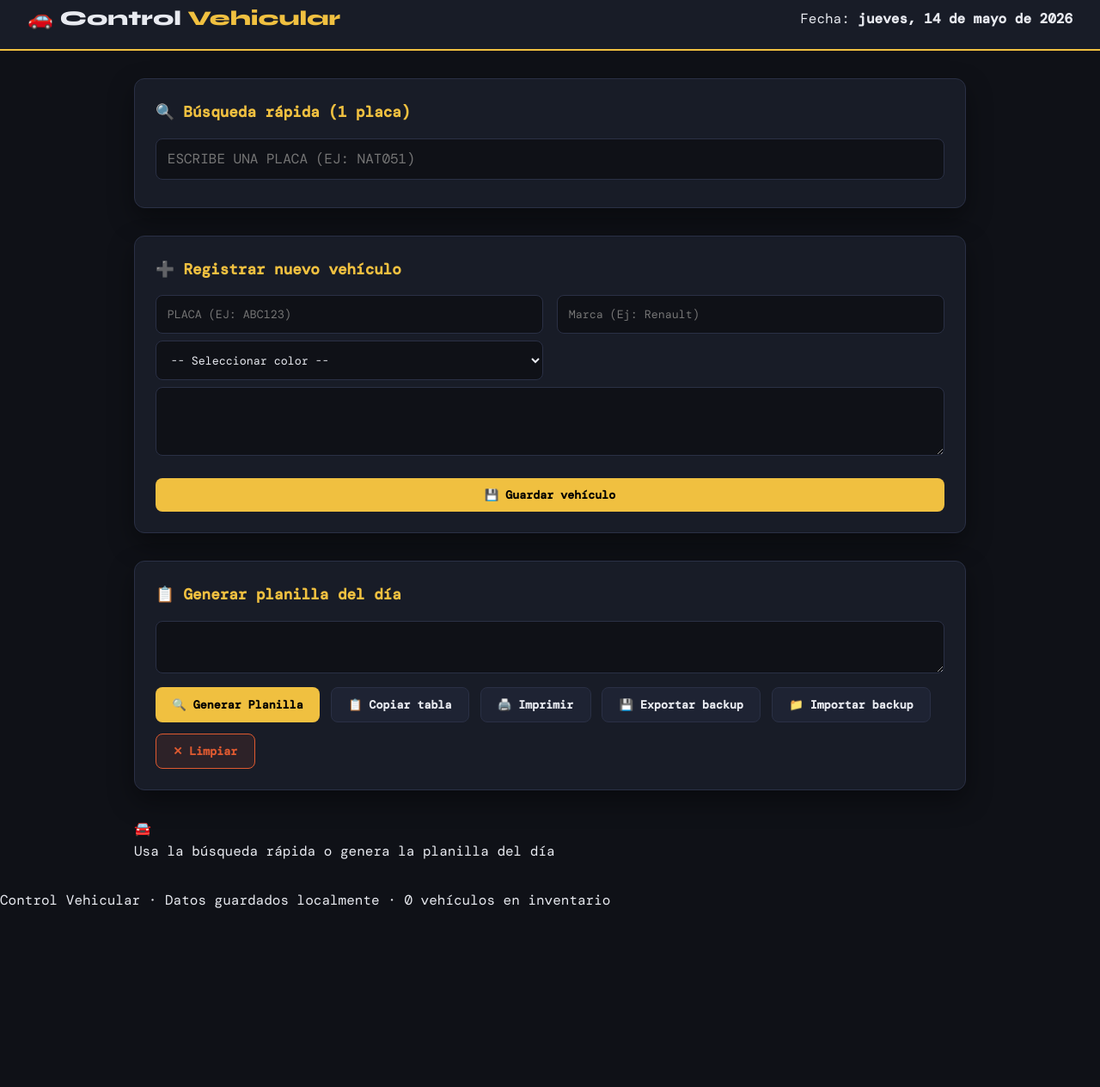
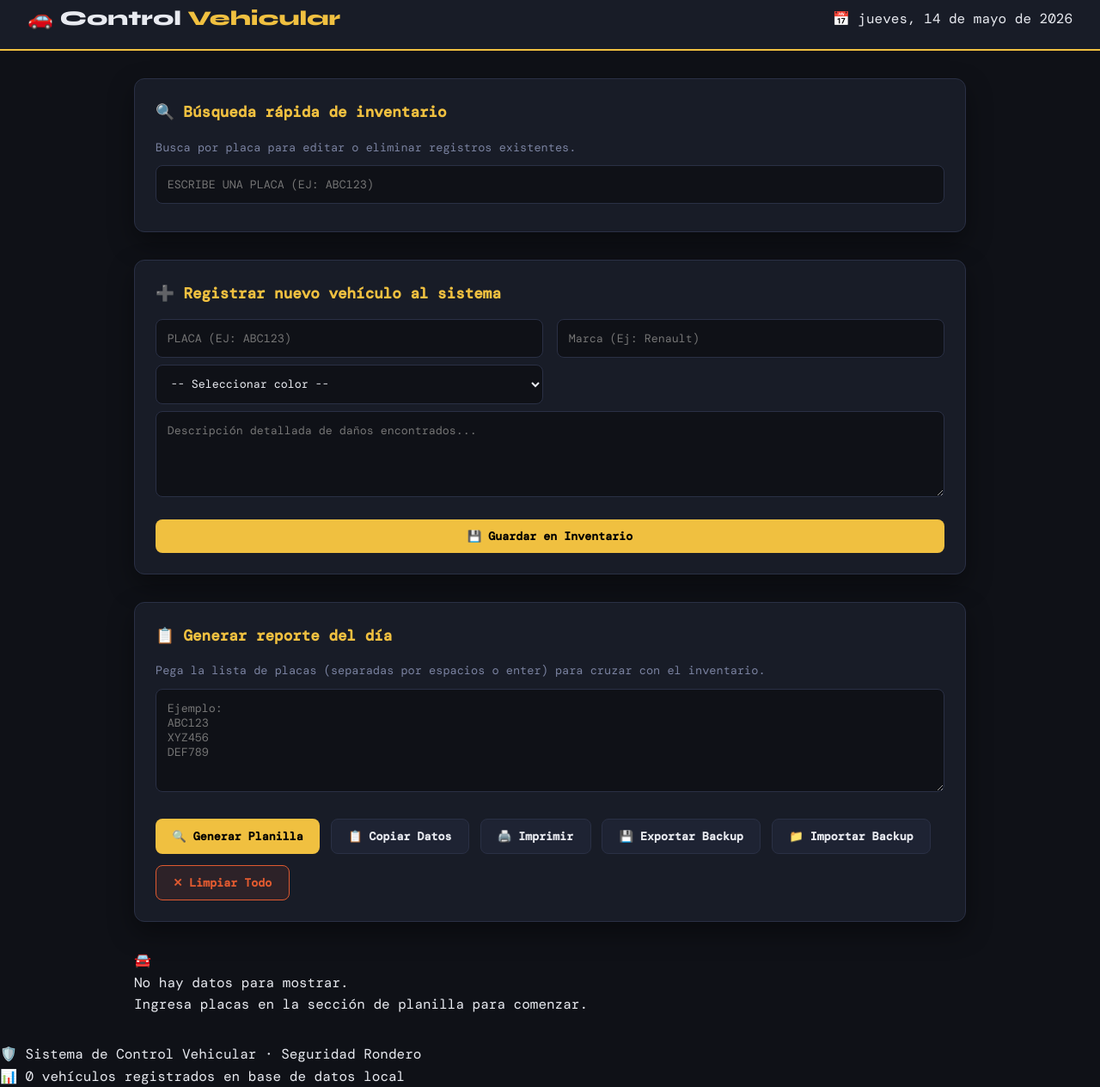
Before and after one commit to jhonmelendez31-oss/inventario, a plain HTML site: page index.html in a window 1280 px wide. Shown: the part 13-1277 px from the top of the page at 86% size. Before the commit the page ends 1073 px from the top, so only its background shows below. Drawn offline with nearby package versions, Linux system fonts and the light colour scheme.

Commit message:
Refactor index.html for clarity and functionality

```diff
--- a/index.html
+++ b/index.html
@@ -5,11 +5,12 @@
   <meta name="viewport" content="width=device-width, initial-scale=1.0"/>
   <title>Control Vehicular - Rondero</title>
 
+  <!-- Google Fonts -->
   <link rel="preconnect" href="https://fonts.googleapis.com">
   <link rel="preconnect" href="https://fonts.gstatic.com" crossorigin>
-
   <link href="https://fonts.googleapis.com/css2?family=Syne:wght@400;600;700;800&family=DM+Mono:wght@400;500&display=swap" rel="stylesheet">
 
+  <!-- Estilos Externos -->
   <link rel="stylesheet" href="style.css">
 </head>
 
@@ -17,33 +18,30 @@
 
 <header>
   <div class="logo">🚗 Control <span>Vehicular</span></div>
-  <div class="date-badge">Fecha: <b id="hoy"></b></div>
+  <div class="date-badge">📅 <span id="hoy"></span></div>
 </header>
 
 <main>
 
   <!-- BÚSQUEDA RÁPIDA -->
   <div class="panel">
-    <div class="panel-title">🔍 Búsqueda rápida (1 placa)</div>
+    <div class="panel-title">🔍 Búsqueda rápida de inventario</div>
+    <p style="color: var(--muted); font-size: 0.85rem; margin-bottom: 10px;">Busca por placa para editar o eliminar registros existentes.</p>
 
     <input
       type="text"
       id="busquedaRapida"
-      placeholder="Escribe una placa (Ej: NAT051)"
-      style="font-size:16px;text-transform:uppercase;"
+      placeholder="Escribe una placa (Ej: ABC123)"
+      style="text-transform:uppercase;"
     >
 
-    <div
-      id="resultadoRapido"
-      style="margin-top:10px;padding:12px;background:var(--surface2);
-      border-radius:6px;display:none;">
-    </div>
+    <!-- Este contenedor se llena dinámicamente desde script.js -->
+    <div id="resultadoRapido" class="search-results-container" style="display:none;"></div>
   </div>
 
-  <!-- AGREGAR NUEVO VEHÍCULO -->
+  <!-- REGISTRAR NUEVO VEHÍCULO -->
   <div class="panel">
-
-    <div class="panel-title">➕ Registrar nuevo vehículo</div>
+    <div class="panel-title">➕ Registrar nuevo vehículo al sistema</div>
 
     <div class="form-grid">
       <input
@@ -61,7 +59,6 @@
     </div>
 
     <div class="form-grid">
-
       <select id="nuevoColor">
         <option value="">-- Seleccionar color --</option>
         <option value="blanco">⚪ Blanco</option>
@@ -75,70 +72,46 @@
         <option value="amarillo">🟡 Amarillo</option>
       </select>
 
+      <!-- Espacio reservado para balancear el grid o añadir más campos -->
       <div></div>
-
     </div>
 
     <div class="form-full">
       <textarea
         id="nuevosDanos"
-        placeholder="Descripción de daños"
-        style="min-height:80px;">
-      </textarea>
+        placeholder="Descripción detallada de daños encontrados..."
+        style="min-height:100px;"></textarea>
     </div>
 
     <button
       class="btn-primary"
       onclick="agregarVehiculo()"
-      style="width:100%;margin-top:10px;"
+      style="width:100%; margin-top:10px;"
     >
-      💾 Guardar vehículo
+      💾 Guardar en Inventario
     </button>
-
-    <div id="successMsgAdd" class="success-msg"></div>
-
   </div>
 
-  <!-- PLANILLA -->
+  <!-- GENERACIÓN DE PLANILLA -->
   <div class="panel">
-
-    <div class="panel-title">📋 Generar planilla del día</div>
+    <div class="panel-title">📋 Generar reporte del día</div>
+    <p style="color: var(--muted); font-size: 0.85rem; margin-bottom: 10px;">Pega la lista de placas (separadas por espacios o enter) para cruzar con el inventario.</p>
 
     <textarea
       id="inputPlacas"
-      placeholder="Pega aquí las placas del día">
-    </textarea>
+      placeholder="Ejemplo:&#10;ABC123&#10;XYZ456&#10;DEF789"
+      style="min-height:120px;"></textarea>
 
-    <div class="btn-row">
-
-      <button class="btn-primary" onclick="buscar()">
-        🔍 Generar Planilla
-      </button>
-
-      <button class="btn-secondary" onclick="copiarTabla()">
-        📋 Copiar tabla
-      </button>
-
-      <button class="btn-secondary" onclick="window.print()">
-        🖨️ Imprimir
-      </button>
-
-      <button class="btn-secondary" onclick="exportarDatos()">
-        💾 Exportar backup
-      </button>
-
-      <button
-        class="btn-secondary"
-        onclick="document.getElementById('importFile').click()">
-        📁 Importar backup
-      </button>
-
-      <button class="btn-danger" onclick="limpiar()">
-        ✕ Limpiar
-      </button>
-
+    <div class="btn-row" style="margin-top: 15px;">
+      <button class="btn-primary" onclick="buscar()">🔍 Generar Planilla</button>
+      <button class="btn-secondary" onclick="copiarTabla()">📋 Copiar Datos</button>
+      <button class="btn-secondary" onclick="window.print()">🖨️ Imprimir</button>
+      <button class="btn-secondary" onclick="exportarDatos()">💾 Exportar Backup</button>
+      <button class="btn-secondary" onclick="document.getElementById('importFile').click()">📁 Importar Backup</button>
+      <button class="btn-danger" onclick="limpiar()">✕ Limpiar Todo</button>
     </div>
 
+    <!-- Input oculto para importación -->
     <input
       type="file"
       id="importFile"
@@ -146,27 +119,31 @@
       style="display:none"
       onchange="importarDatos(event)"
     >
-
   </div>
 
-  <div id="statsRow" class="stats" style="display:none"></div>
+  <!-- ESTADÍSTICAS DE BÚSQUEDA -->
+  <div id="statsRow" class="panel" style="display:none; background: var(--surface2); border-color: var(--accent);">
+    <!-- Se llena dinámicamente -->
+  </div>
 
+  <!-- RESULTADOS DE LA PLANILLA -->
   <div id="resultado">
-
     <div class="empty">
       <div class="empty-icon">🚘</div>
-      <p>Usa la búsqueda rápida o genera la planilla del día</p>
+      <p>No hay datos para mostrar. <br> Ingresa placas en la sección de planilla para comenzar.</p>
     </div>
-
   </div>
 
 </main>
 
 <footer>
-  Control Vehicular · Datos guardados localmente ·
-  <span id="totalVehiculos"></span> vehículos en inventario
+  <div class="footer-content">
+    <p>🛡️ Sistema de Control Vehicular · Seguridad Rondero</p>
+    <p>📊 <span id="totalVehiculos">0</span> vehículos registrados en base de datos local</p>
+  </div>
 </footer>
 
+<!-- Lógica JavaScript -->
 <script src="script.js"></script>
 
 </body>
```
